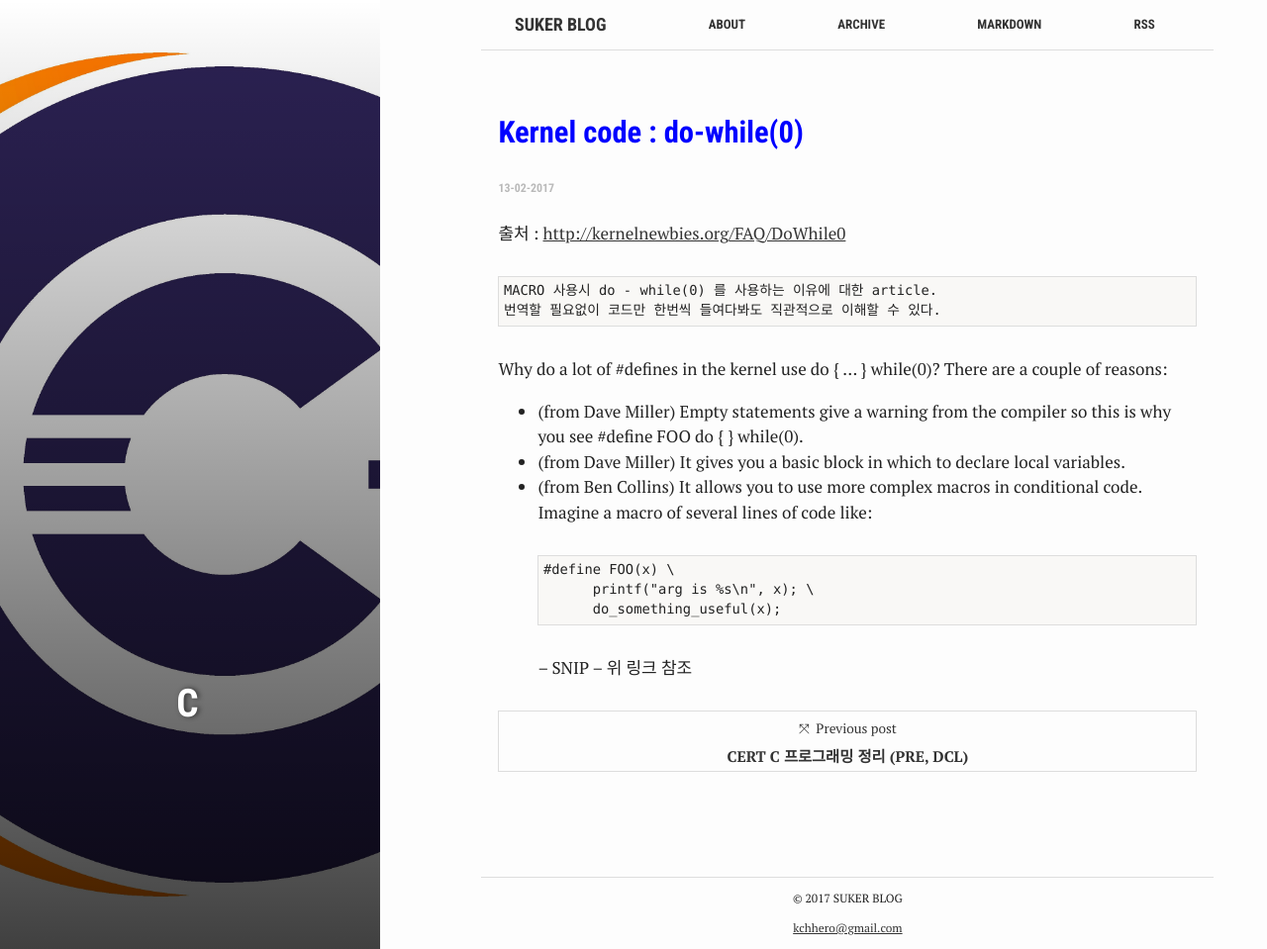
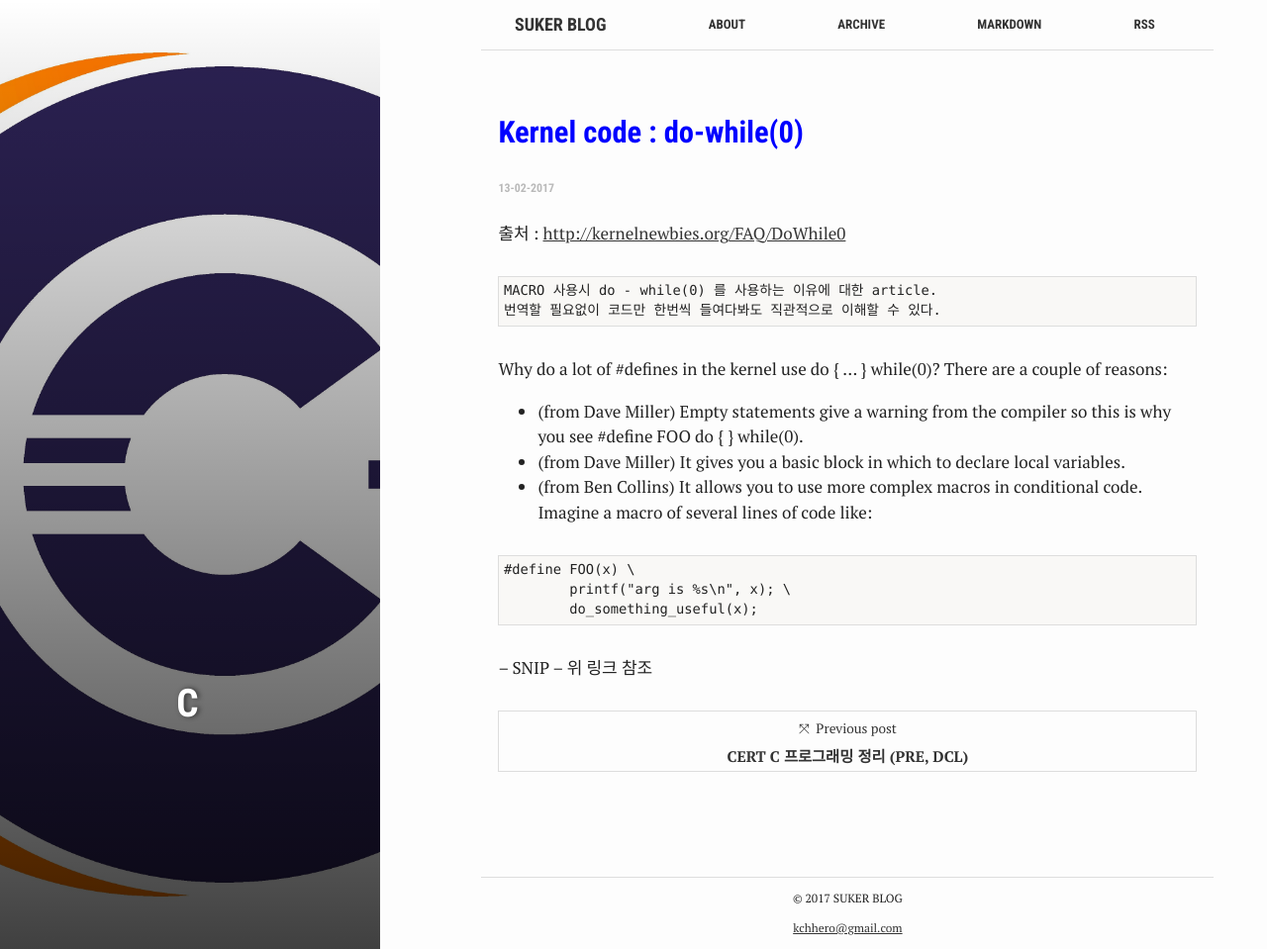
Before and after one commit to kchhero/kchhero.github.io, a Jekyll site: the page built from _posts/2017-02-13-c-do-while-why.md, in a window 1280 px wide and 959 px high. Shown: the whole window at 99% size. Built offline with Jekyll 4.4.1, drawn with Linux system fonts in a browser that asks for light colours.

````diff
--- a/_posts/2017-02-13-c-do-while-why.md
+++ b/_posts/2017-02-13-c-do-while-why.md
@@ -1,8 +1,8 @@
 ---
-title: 'Kernel code : do-while(0)'
 layout: post
 tags:
   - c
+title: 'Kernel code : do-while(0)'
 category: language
 ---
 출처 : [http://kernelnewbies.org/FAQ/DoWhile0](http://kernelnewbies.org/FAQ/DoWhile0)
@@ -15,10 +15,13 @@ There are a couple of reasons:
 - (from Dave Miller) Empty statements give a warning from the compiler so this is why you see #define FOO do { } while(0).
 - (from Dave Miller) It gives you a basic block in which to declare local variables.
 - (from Ben Collins) It allows you to use more complex macros in conditional code. Imagine a macro of several lines of code like:
+
 ```
 #define FOO(x) \
         printf("arg is %s\n", x); \
         do_something_useful(x);
 ```
+
+
 -- SNIP --
 위 링크 참조
````
